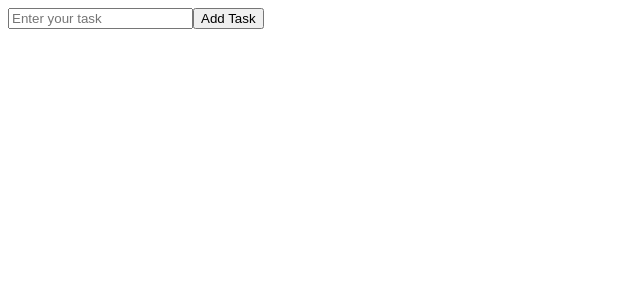
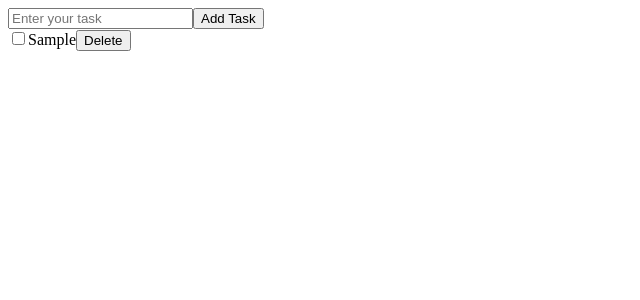
Before and after one commit to CarolANikolic/todo-list, a React (Create React App) app: page / in a window 1280 px wide. Both pictures are taken after typing "Sample" into the empty fields and a click on the button "Add Task". Shown: the top 300 px of the page, without its empty margins (0-640 px from the left). Built offline with nearby package versions, Linux system fonts and the light colour scheme.

Commit message:
feat: display saved todo items from localStorage with automatic update if changes in localStorage or userID is detected.

```diff
--- /dev/null
+++ b/src/components/CheckboxItem.jsx
@@ -0,0 +1,11 @@
+import React from 'react'
+
+export const CheckboxItem = (props) => {
+  return (
+    <div>
+      <input type='checkbox'/>
+      <span>{props.text}</span>
+      <button>Delete</button>
+    </div>
+  )
+}
--- /dev/null
+++ b/src/components/CheckboxList.jsx
@@ -0,0 +1,12 @@
+import React from 'react';
+import { CheckboxItem } from './CheckboxItem';
+
+export const CheckboxList = (props) => {
+    return (
+        <div>
+            {props.list.map(item => (
+                <CheckboxItem key={item.id} text={item.task} />
+            ))}
+        </div>
+    );
+};
--- a/src/components/TodoWrapper.jsx
+++ b/src/components/TodoWrapper.jsx
@@ -1,8 +1,28 @@
-import React from 'react'
-import { FormFactory } from './FormFactory'
-import handleTodoFormSubmission from '../functions/handleTodoFormSubmission'
+import React, { useEffect, useState } from 'react';
+import { FormFactory } from './FormFactory';
+import handleTodoFormSubmission from '../functions/handleTodoFormSubmission';
+import getUserID from '../functions/getUserID';
+import { CheckboxList } from './CheckboxList';
+import getTodosFromLocalStorage from '../functions/getTodosFromLocalStorage';
 
 export const TodoWrapper = () => {
+    const userID = getUserID();
+    const [ allTodos, setAllTodos ] = useState(getTodosFromLocalStorage(userID));
+
+    // Update component CheckboxList when the userID and/or the storaged todos changes (e.g., add new item)
+    useEffect(() => {
+        const interval = setInterval(() => {
+            const updatedTodos = getTodosFromLocalStorage(userID);
+            if (JSON.stringify(updatedTodos) !== JSON.stringify(allTodos)) {
+                // Update the state if changes are detected
+                setAllTodos(updatedTodos);
+            }
+        }, 1000);
+
+        // Cleanup function to clear the interval
+        return () => clearInterval(interval);
+    }, [userID, allTodos]); // Include all dependencies
+
     return (
         <div className="todoWrapper">
             <FormFactory
@@ -11,6 +31,7 @@ export const TodoWrapper = () => {
                 onSubmit={handleTodoFormSubmission}
                 btnStyle='todoForm__button'
             />
+            <CheckboxList list={allTodos}/>
         </div>
-    )
-}
+    );
+};
```
Also changed, not shown: src/components/EditTodoForm.jsx (deleted, +0 -7 lines), src/components/Todo.jsx (deleted, +0 -7 lines). Lines whose indentation alone changed are shown as unchanged.
